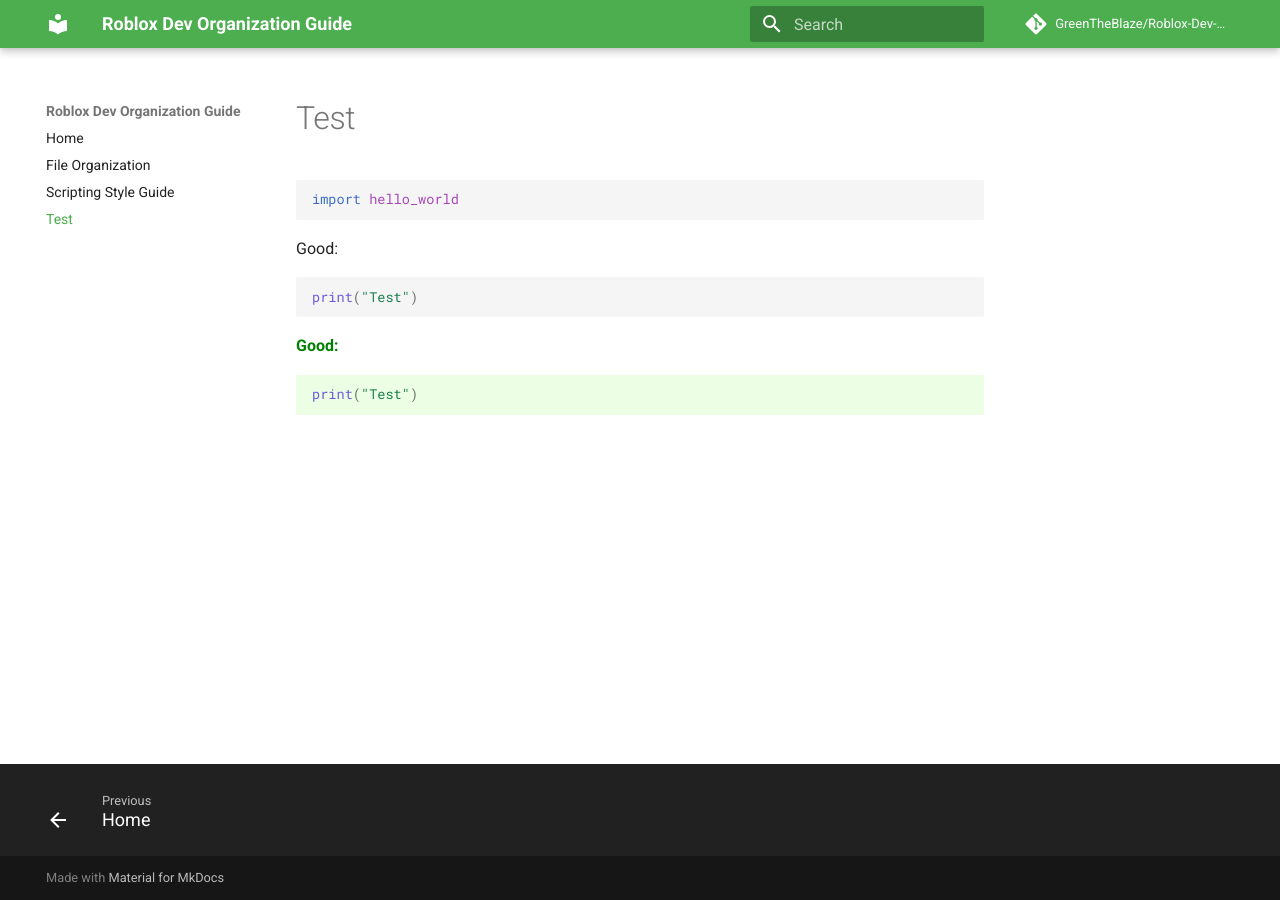
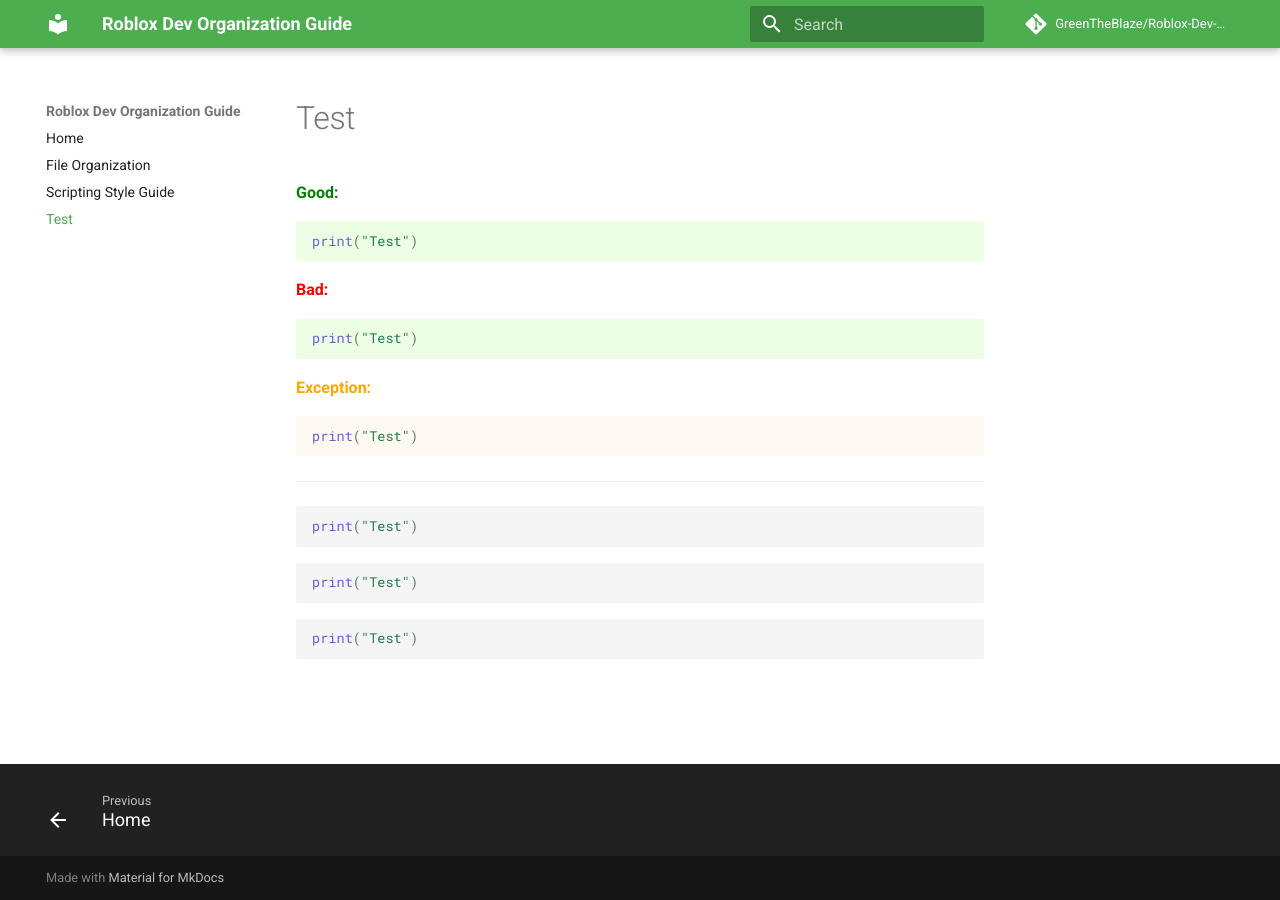
Before and after one commit to GreenTheBlaze/Roblox-Dev-Organization-Guide, an MkDocs documentation site: the page built from docs/test-code.md, in a window 1280 px wide. Built offline with MkDocs 1.6.1 and Material for MkDocs 9.7.7, drawn with Linux system fonts in a browser that asks for light colours; comment, search, counter and statistics services are not loaded.

Commit message:
Update test-code.md

````diff
--- a/docs/test-code.md
+++ b/docs/test-code.md
@@ -1,17 +1,31 @@
-```{.python .style-good-code}
-import hello_world
-```
-
-<p class="style-good-text">Good:</p>
-
-```lua { .style-good-code }
-print("Test")
-```
-
-<p class="style-good">
-Good:
+<p class="style-good">Good:</p>
 
 ```lua { .style-good }
 print("Test")
 ```
-</p>
+
+<p class="style-bad">Bad:</p>
+
+```lua { .style-good }
+print("Test")
+```
+
+<p class="style-exception">Exception:</p>
+
+```lua { .style-exception }
+print("Test")
+```
+
+----
+
+```lua { .style-good-header }
+print("Test")
+```
+
+```lua { .style-good-header }
+print("Test")
+```
+
+```lua { .style-exception-header }
+print("Test")
+```
````
